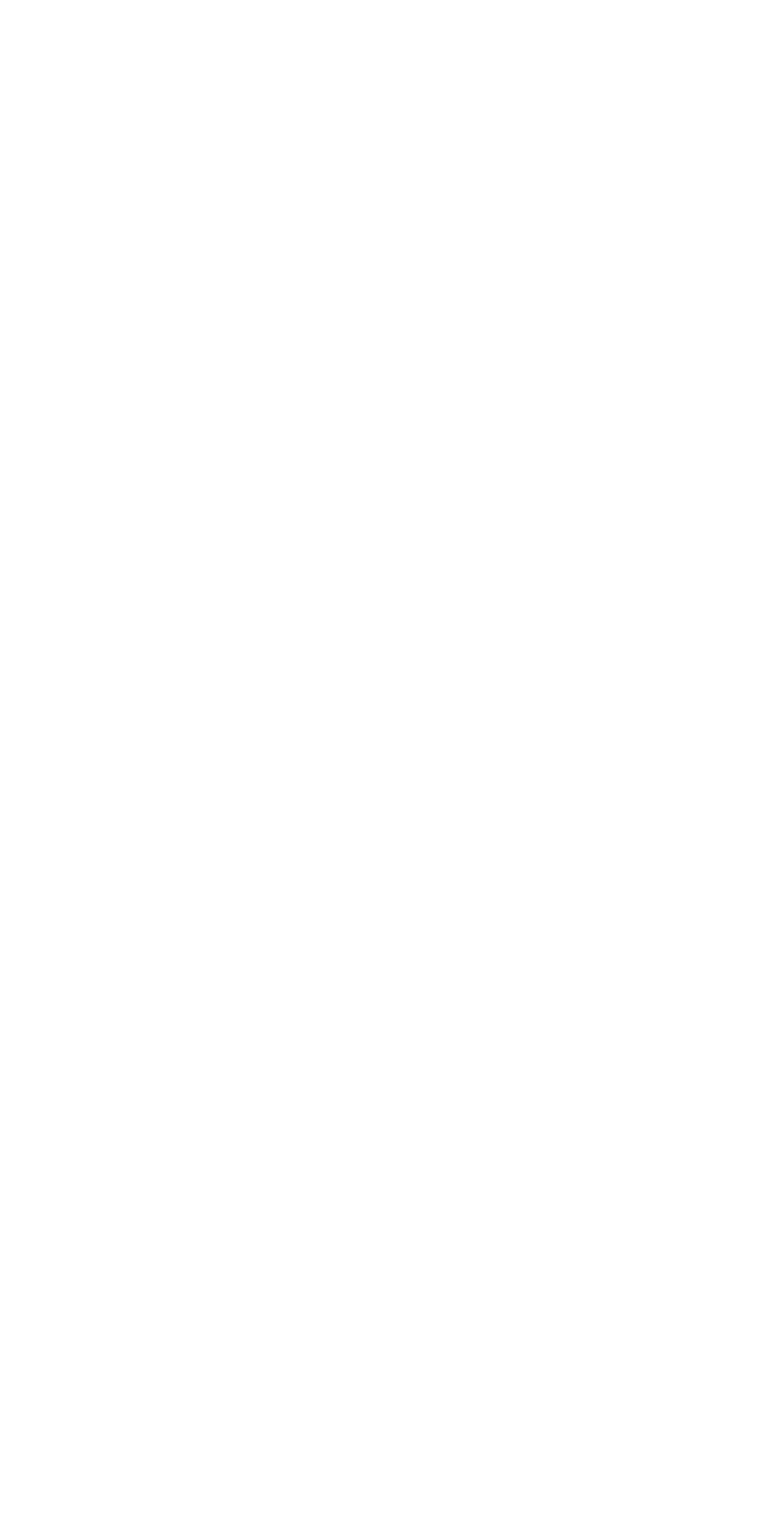
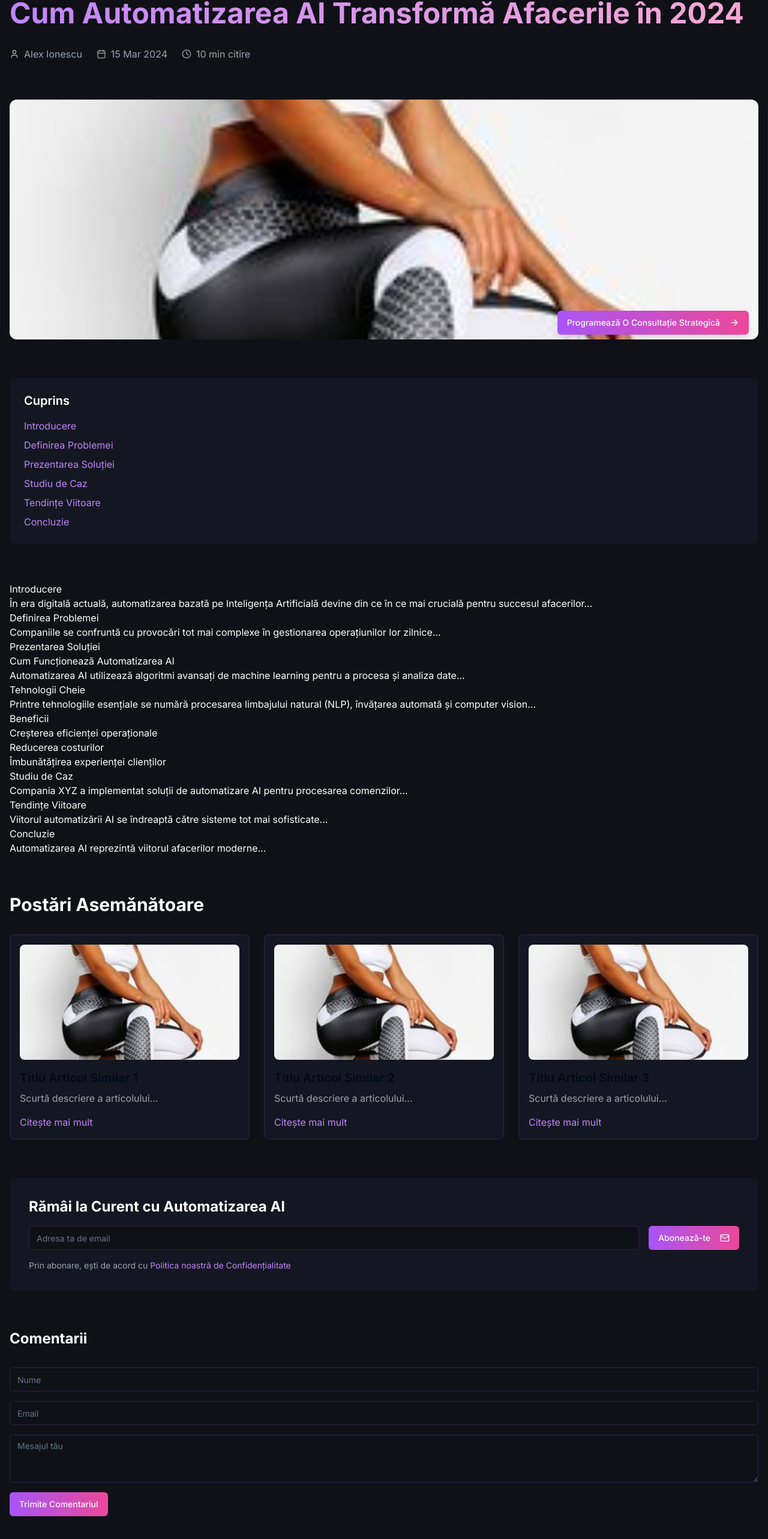
Before and after one commit to Jelco3d/automatizariai, a React (Vite) app: page /blog in a window 1280 px wide. Before the commit this address had no page. Shown: the part 210-2776 px from the top of the page at 60% size. Before the commit the page ends 800 px from the top, so only its background shows below. Built offline with nearby package versions, Linux system fonts and the light colour scheme.

Commit message:
Add /blog page
This commit introduces a new `/blog` page with sections for article title, author information, content, related posts, newsletter signup, comments, and footer.  The page design includes a header, table of contents, and a floating CTA button.  The content is in Romanian.

```diff
--- a/src/App.tsx
+++ b/src/App.tsx
@@ -8,6 +8,7 @@ import Portfolio from './pages/Portfolio';
 import Terms from './pages/Terms';
 import GDPR from './pages/GDPR';
 import PrivacyPolicy from './pages/PrivacyPolicy';
+import Blog from './pages/Blog';
 
 const App = () => {
   console.log("Rendering App component");
@@ -22,6 +23,7 @@ const App = () => {
         <Route path="/terms" element={<Terms />} />
         <Route path="/gdpr" element={<GDPR />} />
         <Route path="/privacy" element={<PrivacyPolicy />} />
+        <Route path="/blog" element={<Blog />} />
       </Routes>
     </Router>
   );
--- /dev/null
+++ b/src/components/blog/BlogContent.tsx
@@ -0,0 +1,191 @@
+
+import { Button } from "@/components/ui/button";
+import { Input } from "@/components/ui/input";
+import { Textarea } from "@/components/ui/textarea";
+import { Card, CardContent } from "@/components/ui/card";
+import { Clock, Calendar, User, ArrowRight, Mail } from "lucide-react";
+import { Link } from "react-router-dom";
+
+export function BlogContent() {
+  const handleNewsletterSubmit = (e: React.FormEvent) => {
+    e.preventDefault();
+    // Implementare newsletter
+  };
+
+  const handleCommentSubmit = (e: React.FormEvent) => {
+    e.preventDefault();
+    // Implementare comentarii
+  };
+
+  return (
+    <div className="container mx-auto px-4 py-24 space-y-16">
+      {/* Hero Section */}
+      <div className="space-y-8">
+        <h1 className="text-4xl md:text-5xl font-bold text-transparent bg-clip-text bg-gradient-to-r from-purple-400 to-pink-300">
+          Cum Automatizarea AI Transformă Afacerile în 2024
+        </h1>
+        <div className="flex items-center gap-6 text-gray-400">
+          <div className="flex items-center gap-2">
+            <User className="w-4 h-4" />
+            <span>Alex Ionescu</span>
+          </div>
+          <div className="flex items-center gap-2">
+            <Calendar className="w-4 h-4" />
+            <span>15 Mar 2024</span>
+          </div>
+          <div className="flex items-center gap-2">
+            <Clock className="w-4 h-4" />
+            <span>10 min citire</span>
+          </div>
+        </div>
+      </div>
+
+      {/* Featured Image */}
+      <div className="relative h-[400px] rounded-xl overflow-hidden">
+        <img
+          src="/lovable-uploads/ca45f4a2-1d64-4f6d-839b-f8513856ea53.jpg"
+          alt="AI Automation"
+          className="w-full h-full object-cover"
+        />
+      </div>
+
+      {/* Table of Contents */}
+      <div className="bg-[#1A1F2C]/50 p-6 rounded-lg">
+        <h2 className="text-xl font-semibold mb-4">Cuprins</h2>
+        <nav className="space-y-2">
+          <a href="#introducere" className="block text-purple-400 hover:text-purple-300">Introducere</a>
+          <a href="#problema" className="block text-purple-400 hover:text-purple-300">Definirea Problemei</a>
+          <a href="#solutia" className="block text-purple-400 hover:text-purple-300">Prezentarea Soluției</a>
+          <a href="#studiu-caz" className="block text-purple-400 hover:text-purple-300">Studiu de Caz</a>
+          <a href="#tendinte" className="block text-purple-400 hover:text-purple-300">Tendințe Viitoare</a>
+          <a href="#concluzie" className="block text-purple-400 hover:text-purple-300">Concluzie</a>
+        </nav>
+      </div>
+
+      {/* Content Sections */}
+      <article className="prose prose-invert max-w-none prose-h2:text-3xl prose-h2:font-bold prose-h3:text-2xl prose-h3:font-semibold prose-p:text-gray-300">
+        <section id="introducere">
+          <h2>Introducere</h2>
+          <p>În era digitală actuală, automatizarea bazată pe Inteligența Artificială devine din ce în ce mai crucială pentru succesul afacerilor...</p>
+        </section>
+
+        <section id="problema">
+          <h2>Definirea Problemei</h2>
+          <p>Companiile se confruntă cu provocări tot mai complexe în gestionarea operațiunilor lor zilnice...</p>
+        </section>
+
+        <section id="solutia">
+          <h2>Prezentarea Soluției</h2>
+          <h3>Cum Funcționează Automatizarea AI</h3>
+          <p>Automatizarea AI utilizează algoritmi avansați de machine learning pentru a procesa și analiza date...</p>
+
+          <h3>Tehnologii Cheie</h3>
+          <p>Printre tehnologiile esențiale se numără procesarea limbajului natural (NLP), învățarea automată și computer vision...</p>
+
+          <h3>Beneficii</h3>
+          <ul>
+            <li>Creșterea eficienței operaționale</li>
+            <li>Reducerea costurilor</li>
+            <li>Îmbunătățirea experienței clienților</li>
+          </ul>
+        </section>
+
+        <section id="studiu-caz">
+          <h2>Studiu de Caz</h2>
+          <p>Compania XYZ a implementat soluții de automatizare AI pentru procesarea comenzilor...</p>
+        </section>
+
+        <section id="tendinte">
+          <h2>Tendințe Viitoare</h2>
+          <p>Viitorul automatizării AI se îndreaptă către sisteme tot mai sofisticate...</p>
+        </section>
+
+        <section id="concluzie">
+          <h2>Concluzie</h2>
+          <p>Automatizarea AI reprezintă viitorul afacerilor moderne...</p>
+        </section>
+      </article>
+
+      {/* Related Posts */}
+      <div>
+        <h2 className="text-3xl font-bold mb-8">Postări Asemănătoare</h2>
+        <div className="grid grid-cols-1 md:grid-cols-3 gap-6">
+          {[1, 2, 3].map((i) => (
+            <Card key={i} className="bg-[#1A1F2C]/50 border-purple-500/20">
+              <CardContent className="p-4">
+                <img
+                  src="/lovable-uploads/ca45f4a2-1d64-4f6d-839b-f8513856ea53.jpg"
+                  alt="Related post"
+                  className="w-full h-48 object-cover rounded-lg mb-4"
+                />
+                <h3 className="text-xl font-semibold mb-2">Titlu Articol Similar {i}</h3>
+                <p className="text-gray-400 mb-4">Scurtă descriere a articolului...</p>
+                <Link to="/blog" className="text-purple-400 hover:text-purple-300">
+                  Citește mai mult
+                </Link>
+              </CardContent>
+            </Card>
+          ))}
+        </div>
+      </div>
+
+      {/* Newsletter */}
+      <div className="bg-[#1A1F2C]/50 p-8 rounded-lg">
+        <h2 className="text-2xl font-bold mb-4">Rămâi la Curent cu Automatizarea AI</h2>
+        <form onSubmit={handleNewsletterSubmit} className="space-y-4">
+          <div className="flex gap-4">
+            <Input
+              type="email"
+              placeholder="Adresa ta de email"
+              className="bg-[#0F1117] border-purple-500/20"
+            />
+            <Button type="submit" className="bg-gradient-to-r from-purple-500 to-pink-500">
+              Abonează-te
+              <Mail className="ml-2 h-4 w-4" />
+            </Button>
+          </div>
+          <p className="text-sm text-gray-400">
+            Prin abonare, ești de acord cu{" "}
+            <Link to="/privacy" className="text-purple-400 hover:text-purple-300">
+              Politica noastră de Confidențialitate
+            </Link>
+          </p>
+        </form>
+      </div>
+
+      {/* Comments */}
+      <div className="space-y-8">
+        <h2 className="text-2xl font-bold">Comentarii</h2>
+        <form onSubmit={handleCommentSubmit} className="space-y-4">
+          <Input
+            placeholder="Nume"
+            className="bg-[#0F1117] border-purple-500/20"
+          />
+          <Input
+            type="email"
+            placeholder="Email"
+            className="bg-[#0F1117] border-purple-500/20"
+          />
+          <Textarea
+            placeholder="Mesajul tău"
+            className="bg-[#0F1117] border-purple-500/20"
+          />
+          <Button type="submit" className="bg-gradient-to-r from-purple-500 to-pink-500">
+            Trimite Comentariul
+          </Button>
+        </form>
+      </div>
+
+      {/* Floating CTA */}
+      <div className="fixed bottom-8 right-8">
+        <Button
+          className="bg-gradient-to-r from-purple-500 to-pink-500 shadow-lg"
+          onClick={() => window.open('https://calendly.com/aiautomatizari/30min?month=2024-12', '_blank')}
+        >
+          Programează O Consultație Strategică
+          <ArrowRight className="ml-2 h-4 w-4" />
+        </Button>
+      </div>
+    </div>
+  );
+}
--- a/src/components/website/Navigation.tsx
+++ b/src/components/website/Navigation.tsx
@@ -33,6 +33,9 @@ export function Navigation() {
             <Link to="/portfolio" className="text-gray-300 hover:text-purple-400 transition-colors px-4 py-2 rounded-lg hover:bg-purple-500/10">
               Portofoliu
             </Link>
+            <Link to="/blog" className="text-gray-300 hover:text-purple-400 transition-colors px-4 py-2 rounded-lg hover:bg-purple-500/10">
+              Blog
+            </Link>
             <Button onClick={handleBooking} className="bg-gradient-to-r from-purple-500 to-pink-500 hover:from-purple-600 hover:to-pink-600 text-white mt-4">
               Programează Consultație
             </Button>
--- /dev/null
+++ b/src/pages/Blog.tsx
@@ -0,0 +1,14 @@
+
+import { Navigation } from "@/components/website/Navigation";
+import { Footer } from "@/components/website/Footer";
+import { BlogContent } from "@/components/blog/BlogContent";
+
+export default function Blog() {
+  return (
+    <div className="min-h-screen bg-[#0F1117] text-white">
+      <Navigation />
+      <BlogContent />
+      <Footer />
+    </div>
+  );
+}
```
